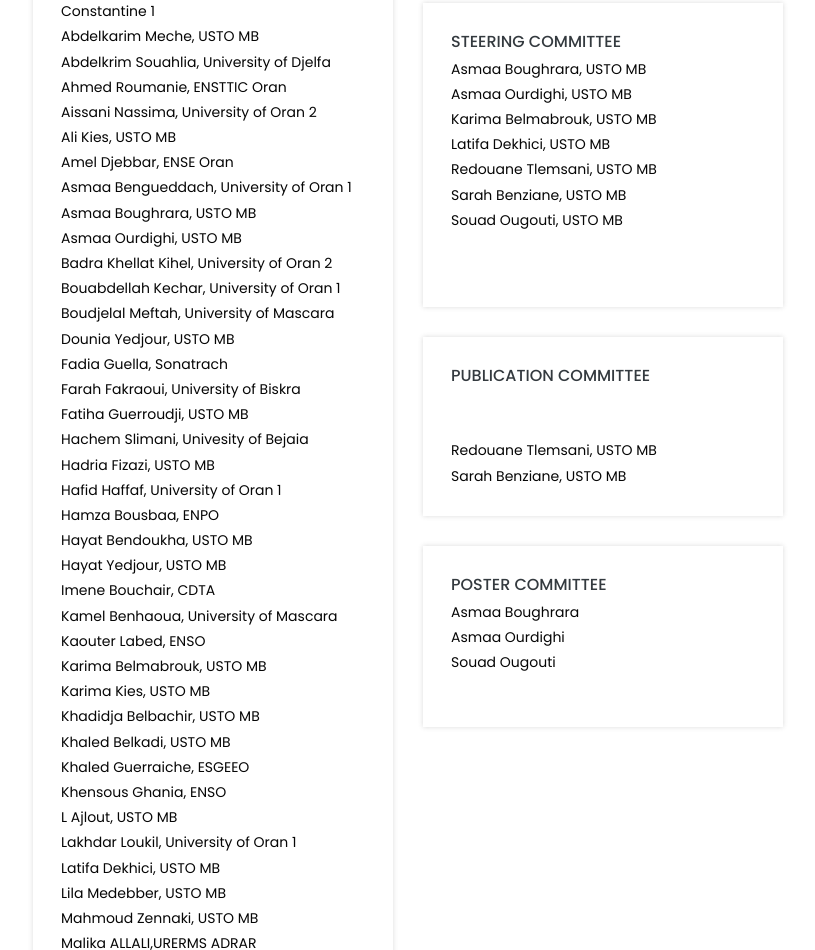
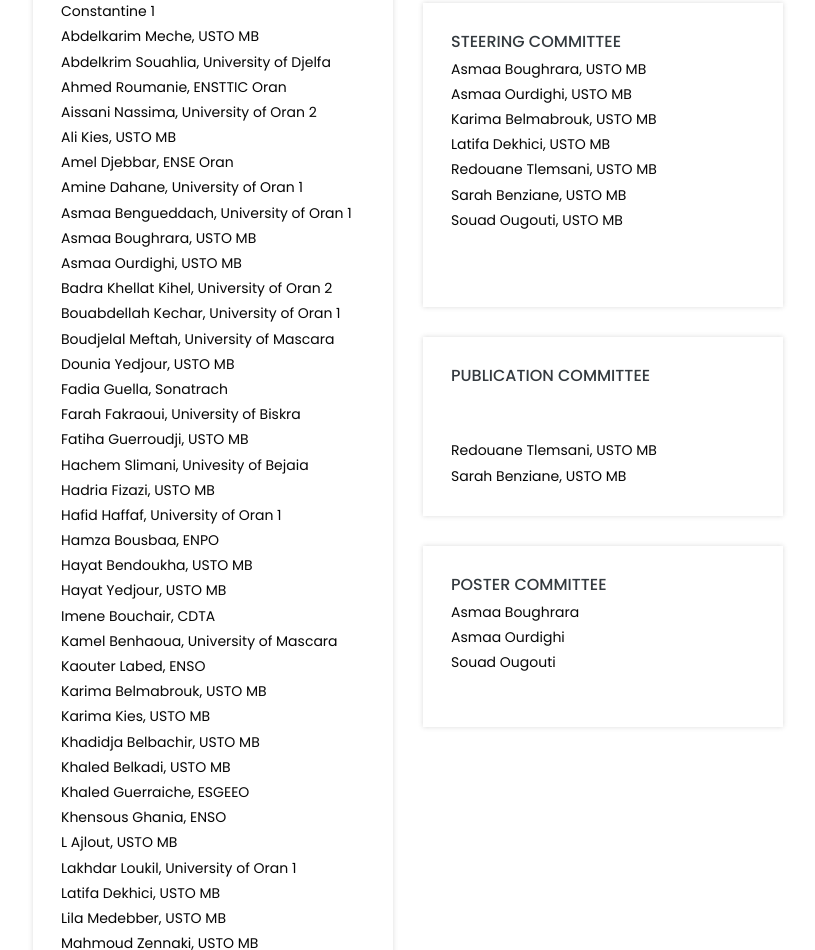
Before and after one commit to Sarahbenziane1/IDEAS-2025, a plain HTML site: page index.html in a window 1280 px wide. Shown: the part 5422-6372 px from the top of the page, without its empty margins (427-1242 px from the left). Drawn offline with nearby package versions, Linux system fonts and the light colour scheme; files whose address does not match are found by name.

Commit message:
Add files via upload

```diff
--- a/index.html
+++ b/index.html
@@ -556,7 +556,8 @@
 								  <p>Ahmed Roumanie, ENSTTIC Oran<br>
 									  Aissani Nassima, University of Oran 2<br>
 								    Ali Kies, USTO MB</p>
-								  <p>Amel Djebbar, ENSE Oran<br>
+								  <p>Amel Djebbar, ENSE Oran</p>
+								  <p>Amine Dahane, <span data-bind="text: toOrganization">University of Oran 1</span><br>
 									  Asmaa Bengueddach, University of Oran 1<br>
 									  Asmaa Boughrara, USTO MB<br>
 								    Asmaa Ourdighi, USTO MB</p>
```
